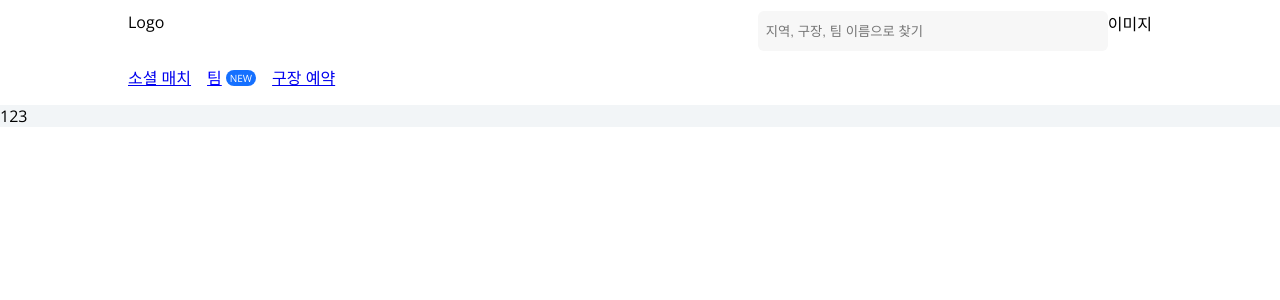
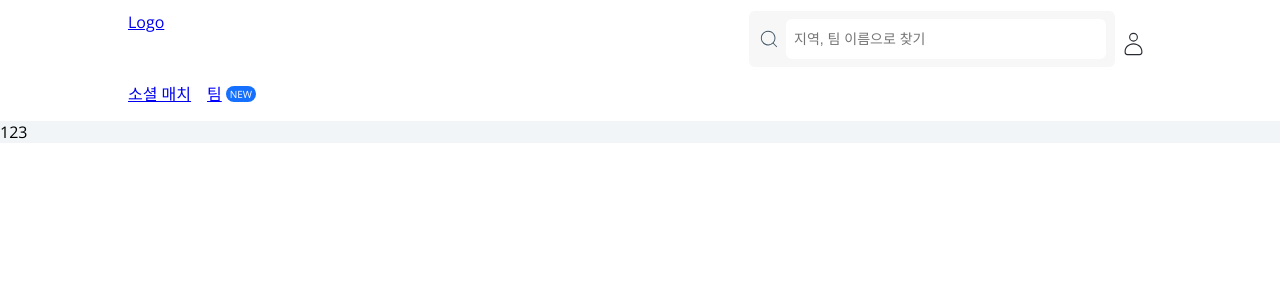
Before and after one commit to 25rae25/football, a Next.js app: page / in a window 1280 px wide. Shown: the top 300 px of the page. Built offline with nearby package versions, Linux system fonts and the light colour scheme.

Commit message:
navbarContainer css수정

```diff
--- a/src/app/layout.tsx
+++ b/src/app/layout.tsx
@@ -1,7 +1,7 @@
 import type { Metadata } from "next";
 import { Open_Sans } from "next/font/google";
 import "./globals.css";
-import NavbarContainer from "@/components/Navbar/NavbarContainer";
+import NavbarContainer from "@/container/Navbar/NavbarContainer";
 
 const sans = Open_Sans({ subsets: ["latin"] });
 
--- a/src/components/Navbar/NavbarContainer.tsx
+++ /dev/null
@@ -1,53 +0,0 @@
-"use client";
-
-import styled from "@emotion/styled";
-
-const NavbarWrapper = styled.div`
-  max-width: 1024px;
-  padding: 0 20px;
-  margin: 0 auto;
-`;
-
-const Navbar = styled.div`
-  display: flex;
-  justify-content: space-between;
-  margin-top: 11px;
-`;
-
-const SearchWrap = styled.div`
-  display: flex;
-`;
-
-const Searchbar = styled.input`
-  width: 350px;
-  margin: 0;
-  display: inline-block;
-  background-color: #f7f7f7;
-  padding: 8px;
-  border-radius: 6px;
-  color: #3e5463;
-  border: none;
-  height: 40px;
-`;
-
-export default function NavbarContainer() {
-  return (
-    <NavbarWrapper>
-      <Navbar>
-        <div>Logo</div>
-        <SearchWrap>
-          <div>
-            <label id="search"></label>
-            <Searchbar
-              type="search"
-              id="search"
-              placeholder="지역, 구장, 팀 이름으로 찾기"
-              maxLength={100}
-            />
-          </div>
-          <div>이미지</div>
-        </SearchWrap>
-      </Navbar>
-    </NavbarWrapper>
-  );
-}
--- /dev/null
+++ b/src/container/Navbar/NavbarContainer.tsx
@@ -0,0 +1,84 @@
+"use client";
+
+import styled from "@emotion/styled";
+import { CiUser } from "react-icons/ci";
+import { CiSearch } from "react-icons/ci";
+import Link from "next/link";
+
+const NavbarWrapper = styled.div`
+  max-width: 1024px;
+  padding: 0 20px;
+  margin: 0 auto;
+`;
+
+const Navbar = styled.div`
+  display: flex;
+  justify-content: space-between;
+  margin-top: 11px;
+`;
+
+const SearchWrapper = styled.div`
+  display: flex;
+
+  .user {
+    font-size: 27px;
+    color: #282b33;
+    height: 100%;
+    padding: 5px;
+  }
+`;
+
+const SearchWrap = styled.div`
+  background-color: #f7f7f7;
+  width: 350px;
+  margin: 0;
+  padding: 8px;
+  border: none;
+  border-radius: 6px;
+  height: 40px;
+  color: #3e5463;
+
+  .search {
+    width: 24px;
+    height: 22px;
+    padding: 0;
+    display: inline-block;
+  }
+`;
+
+const Searchbar = styled.input`
+  width: calc(100% - 30px);
+  font-size: 14px;
+  line-height: 24px;
+  padding: 8px;
+  margin-left: 5px;
+  border-radius: 6px;
+  color: #3e5463;
+  border: none;
+  vertical-align: super;
+`;
+
+export default function NavbarContainer() {
+  return (
+    <NavbarWrapper>
+      <Navbar>
+        <Link href="/">Logo</Link>
+        <SearchWrapper>
+          <SearchWrap>
+            <CiSearch className="search" />
+            <label id="search"></label>
+            <Searchbar
+              type="search"
+              id="search"
+              placeholder="지역, 팀 이름으로 찾기"
+              maxLength={100}
+            />
+          </SearchWrap>
+          <Link href="/">
+            <CiUser className="user" />
+          </Link>
+        </SearchWrapper>
+      </Navbar>
+    </NavbarWrapper>
+  );
+}
--- a/src/container/Navigate/NavigateContainer.module.css
+++ /dev/null
@@ -1,42 +0,0 @@
-.naviContainer {
-  max-width: 1024px;
-  margin: 0 auto;
-  padding: 14px 24px;
-}
-
-.naviContainer .naviWrapper {
-  display: flex;
-}
-
-.naviContainer .naviWrapper .naviItem {
-  padding-right: 16px;
-  font-size: 16px;
-  line-height: 26px;
-  margin: 0;
-}
-
-.naviContainer .newWrap {
-  display: flex;
-  align-items: center;
-}
-
-.newWrap .naviLink {
-  font-size: 18px;
-  color: #727f88;
-}
-
-.newWrap .selected {
-  font-weight: 700;
-  color: #282b33;
-}
-
-.naviContainer .newWrap .new {
-  background-color: #1570ff;
-  color: #fff;
-  font-size: 10px;
-  padding: 0px 4px;
-  border-radius: 13px;
-  margin-left: 4px;
-  height: 16px;
-  line-height: 16px;
-}
--- a/src/container/Navigate/NavigateContainer.tsx
+++ b/src/container/Navigate/NavigateContainer.tsx
@@ -1,32 +1,62 @@
 "use client";
 
 import Link from "next/link";
-import styles from "./NavigateContainer.module.css";
+import styled from "@emotion/styled";
 import { usePathname } from "next/navigation";
+
+const NaviContainer = styled.div`
+  max-width: 1024px;
+  margin: 0 auto;
+  padding: 14px 24px;
+`;
+
+const NaviWrapper = styled.div`
+  display: flex;
+`;
+
+const NaviItem = styled.div`
+  padding-right: 16px;
+  font-size: 16px;
+  line-height: 26px;
+  margin: 0;
+`;
+
+const NewWrap = styled.div`
+  display: flex;
+  align-items: center;
+`;
+
+const Newname = styled.span`
+  background-color: #1570ff;
+  color: #fff;
+  font-size: 10px;
+  padding: 0px 4px;
+  border-radius: 13px;
+  margin-left: 4px;
+  height: 16px;
+  line-height: 16px;
+`;
 
 export default function NavigateContainer() {
   const pathname = usePathname();
   return (
-    <div className={styles.naviContainer}>
-      <div className={styles.naviWrapper}>
-        <div className={styles.naviItem}>
+    <NaviContainer>
+      <NaviWrapper>
+        <NaviItem>
           <Link href="/">소셜 매치</Link>
-        </div>
-        <div className={styles.naviItem}>
-          <div className={styles.newWrap}>
+        </NaviItem>
+        <NaviItem>
+          <NewWrap>
             <Link
               style={{ color: pathname === "/about" ? "red" : "blue" }}
               href="/about"
             >
               팀
             </Link>
-            <span className={styles.new}>NEW</span>
-          </div>
-        </div>
-        <div className={styles.naviItem}>
-          <Link href="/">구장 예약</Link>
-        </div>
-      </div>
-    </div>
+            <Newname>NEW</Newname>
+          </NewWrap>
+        </NaviItem>
+      </NaviWrapper>
+    </NaviContainer>
   );
 }
```
